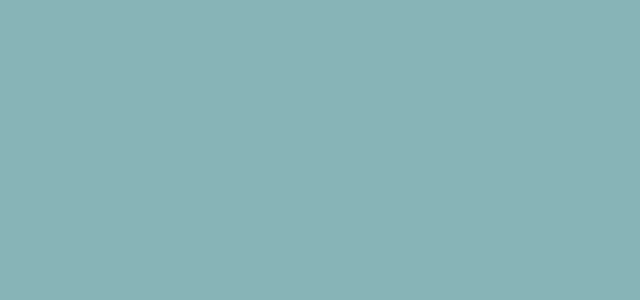
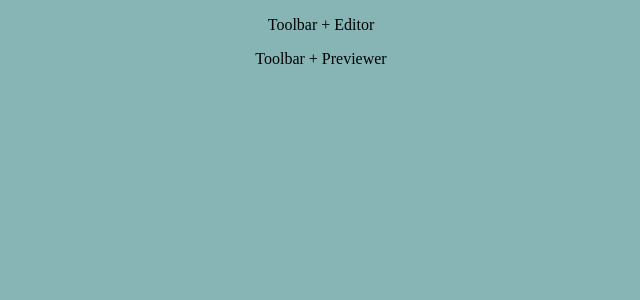
Before and after one commit to CristianPeralta/fcc-fe-projects, a React (Create React App) app in the folder markdown-previewer/: page / in a window 1280 px wide. Shown: the top 300 px of the page, without its empty margins (319-959 px from the left). Built offline with nearby package versions, Linux system fonts and the light colour scheme.

Commit message:
add first elements

```diff
--- a/markdown-previewer/src/App.js
+++ b/markdown-previewer/src/App.js
@@ -4,9 +4,14 @@ import './App.css';
 function App() {
   return (
     <div className="App">
-
+      <div>
+        <p>Toolbar + Editor</p>
+      </div>
+      <div>
+      <p>Toolbar + Previewer</p>
+      </div>
     </div>
-  );
+  )
 }
 
 export default App;
```
